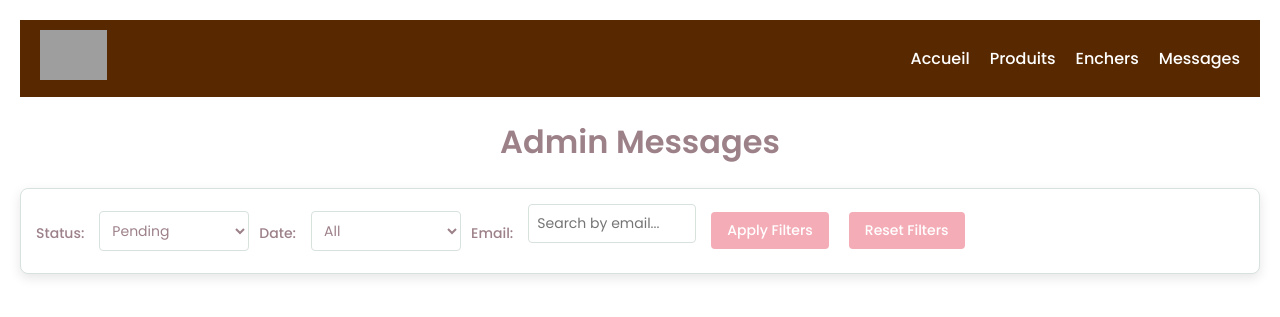
After one commit to sarahmoussaoui/E-commerce, a Flask app: page /admin/messages in a window 1280 px wide. The commit adds this page. Shown: the top 317 px of the page. Run offline with Flask 3, Linux system fonts and the light colour scheme; data comes from the database, SQL or seed files in the repository; both versions use the stored data as it was after the commit; grey boxes are pictures that could not be loaded.

Commit message:
🎉 Admin can now repspond to user messages

```diff
--- a/Application Flask/__init__.py
+++ b/Application Flask/__init__.py
@@ -88,7 +88,8 @@ def init_db():
             objet TEXT NOT NULL,
             message TEXT NOT NULL,
             date TEXT NOT NULL,
-            is_treated INTEGER DEFAULT 0
+            is_treated INTEGER DEFAULT 0,
+            admin_response TEXT
         )
         """
     )
--- a/Application Flask/app.py
+++ b/Application Flask/app.py
@@ -572,7 +572,129 @@ def contact():
     return render_template("contact_us.html")
 
 
-# Initialize Database
+@app.route("/get_messages", methods=["GET"])
+def get_messages():
+    user_id = session.get("_user_id")
+    if not user_id:
+        return jsonify({"error": "User not logged in"}), 401
+
+    # Fetch messages from the database
+    conn = get_db()
+    cursor = conn.cursor()
+    cursor.execute(
+        """
+        SELECT messages.id, messages.objet, messages.message, messages.date, users.FirstName, users.LastName
+        FROM messages
+        JOIN users ON messages.user_id = users.id
+        WHERE messages.user_id = ?
+        ORDER BY messages.date DESC
+        """,
+        (user_id,),
+    )
+    messages = cursor.fetchall()
+    conn.close()
+
+    # Convert the result to a list of dictionaries
+    messages_list = [
+        {
+            "id": msg[0],
+            "objet": msg[1],
+            "message": msg[2],
+            "date": msg[3],
+            "user_name": f"{msg[4]} {msg[5]}",  # Combine first and last name
+        }
+        for msg in messages
+    ]
+
+    return jsonify(messages_list)
+
+
+@app.route("/admin/reply", methods=["POST"])
+def admin_reply():
+    message_id = request.form.get("message_id")
+    admin_response = request.form.get("response")
+
+    # Update the database: mark as treated and store the response
+    conn = get_db()
+    conn.execute(
+        """
+        UPDATE messages
+        SET is_treated = 1, admin_response = ?
+        WHERE id = ?
+        """,
+        (admin_response, message_id),
+    )
+    conn.commit()
+    conn.close()
+
+    # Optionally, send an email to the user with the response
+    # (You can use Flask-Mail or another email library for this)
+
+    return jsonify({"success": True, "message": "Reply sent successfully!"})
+
+
+@app.route("/admin/messages", methods=["GET"])
+def admin_messages():
+    # Get filter parameters from the request
+    status_filter = request.args.get("status", "pending")  # Default: pending
+    date_filter = request.args.get("date", "")  # Default: all dates
+    email_filter = request.args.get("email", "")  # Default: all emails
+
+    # Build the SQL query based on filters
+    query = """
+        SELECT messages.id, messages.objet, messages.message, messages.date, messages.is_treated, messages.admin_response, users.FirstName, users.LastName, users.Email
+        FROM messages
+        JOIN users ON messages.user_id = users.id
+        WHERE 1=1
+    """
+    params = []
+
+    # Status filter
+    if status_filter == "pending":
+        query += " AND messages.is_treated = 0"
+    elif status_filter == "treated":
+        query += " AND messages.is_treated = 1"
+
+    # Date filter
+    if date_filter == "last_day":
+        query += " AND messages.date >= datetime('now', '-1 day')"
+    elif date_filter == "last_week":
+        query += " AND messages.date >= datetime('now', '-7 days')"
+    elif date_filter == "last_month":
+        query += " AND messages.date >= datetime('now', '-1 month')"
+
+    # Email filter
+    if email_filter:
+        query += " AND users.Email LIKE ?"
+        params.append(f"%{email_filter}%")
+
+    # Order by date (newest first)
+    query += " ORDER BY messages.date DESC"
+
+    # Fetch messages from the database
+    conn = get_db()
+    cursor = conn.cursor()
+    cursor.execute(query, params)
+    messages = cursor.fetchall()
+    conn.close()
+
+    # Convert the result to a list of dictionaries
+    messages_list = [
+        {
+            "id": msg[0],
+            "objet": msg[1],
+            "message": msg[2],
+            "date": msg[3],
+            "is_treated": msg[4],
+            "admin_response": msg[5],
+            "user_name": f"{msg[6]} {msg[7]}",  # Combine first and last name
+            "user_email": msg[8],  # User email
+        }
+        for msg in messages
+    ]
+
+    return render_template("admin_messages.html", messages=messages_list)
+
 
 # add_sample_products()
 
--- a/Application Flask/static/styles.css
+++ b/Application Flask/static/styles.css
@@ -775,19 +775,157 @@ blockquote em {
     z-index: 1000; /* Ensure it appears above other content */
 }
 
-/* Optional: Add a close button for better UX */
-.success-message .close-btn {
-    position: absolute;
-    top: 10px;
-    right: 10px;
-    background: none;
-    border: none;
-    color: #9D8189; /* Dark muted pink */
-    font-size: 18px;
-    cursor: pointer;
-    transition: color 0.3s ease;
+/* Message List Styles */
+#messages-container {
+    margin-top: 20px;
+    display: grid;
+    grid-template-columns: repeat(auto-fill, minmax(250px, 1fr)); /* Responsive grid */
+    gap: 15px; /* Space between message items */
+    padding: 10px;
 }
 
-.success-message .close-btn:hover {
-    color: #F4ACB7; /* Soft pink on hover */
+.message-item {
+    background-color: #FFFFFF; /* White background */
+    border: 1px solid #D8E2DC; /* Soft green border */
+    border-radius: 8px; /* Slightly rounded corners */
+    padding: 12px;
+    cursor: pointer;
+    transition: all 0.3s ease;
 }
+
+.message-item:hover {
+    box-shadow: 0 4px 12px rgba(0, 0, 0, 0.1); /* Subtle shadow on hover */
+    transform: translateY(-2px); /* Slight lift effect */
+}
+
+.message-item strong {
+    color: #9D8189; /* Dark muted pink for the subject */
+    font-size: 14px;
+    display: block; /* Ensure the subject is on its own line */
+}
+
+.message-date {
+    color: #9D8189; /* Dark muted pink for the date */
+    font-size: 12px;
+    opacity: 0.8; /* Slightly faded for a subtle look */
+    margin-top: 4px; /* Small space between subject and date */
+}
+
+.message-text {
+    margin-top: 10px;
+    color: #9D8189; /* Dark muted pink for the message text */
+    font-size: 13px;
+    display: none; /* Hidden by default */
+    padding: 8px;
+    background-color: #F8F8F8; /* Light gray background for the message text */
+    border-radius: 4px; /* Rounded corners for the text box */
+}
+
+
+/* Filter Section Styles */
+/* Filter Section Styles */
+.filters {
+    margin-bottom: 20px;
+    display: flex;
+    align-items: center;
+    gap: 10px; /* Space between filter elements */
+    background-color: #FFFFFF;
+    padding: 15px;
+    border: 1px solid #D8E2DC;
+    border-radius: 8px;
+    box-shadow: 0 4px 12px rgba(0, 0, 0, 0.1);
+}
+
+.filters label {
+    font-size: 14px;
+    color: #9D8189;
+    margin-right: 5px;
+}
+
+.filters select, .filters input {
+    padding: 8px;
+    border: 1px solid #D8E2DC;
+    border-radius: 4px;
+    font-family: 'Poppins', sans-serif;
+    font-size: 14px;
+    color: #9D8189;
+    background-color: #FFFFFF;
+    transition: border-color 0.3s ease;
+    width: 150px; /* Fixed width for consistency */
+}
+
+.filters select:focus, .filters input:focus {
+    border-color: #F4ACB7;
+    outline: none;
+}
+
+.filters button {
+    padding: 8px 16px;
+    background-color: #F4ACB7;
+    color: #FFFFFF;
+    border: none;
+    border-radius: 4px;
+    cursor: pointer;
+    font-family: 'Poppins', sans-serif;
+    font-size: 14px;
+    transition: background-color 0.3s ease;
+}
+
+.filters button:hover {
+    background-color: #FFCAD4;
+}
+
+
+.message-item {
+    background-color: #FFFFFF;
+    border: 1px solid #D8E2DC;
+    border-radius: 8px;
+    padding: 15px;
+    box-shadow: 0 4px 12px rgba(0, 0, 0, 0.1);
+}
+
+.message-item strong {
+    color: #9D8189;
+    font-size: 16px;
+}
+
+.message-item p {
+    color: #9D8189;
+    font-size: 14px;
+    margin: 10px 0;
+}
+
+.message-item .date {
+    color: #9D8189;
+    font-size: 12px;
+    opacity: 0.8;
+}
+
+.reply-form {
+    margin-top: 10px;
+}
+
+.reply-form textarea {
+    width: 100%;
+    padding: 10px;
+    border: 1px solid #D8E2DC;
+    border-radius: 4px;
+    font-family: 'Poppins', sans-serif;
+    font-size: 14px;
+    resize: vertical;
+}
+
+.reply-form button {
+    margin-top: 10px;
+    padding: 8px 16px;
+    background-color: #F4ACB7;
+    color: #FFFFFF;
+    border: none;
+    border-radius: 4px;
+    cursor: pointer;
+    transition: background-color 0.3s ease;
+}
+
+.reply-form button:hover {
+    background-color: #FFCAD4;
+}
--- /dev/null
+++ b/Application Flask/templates/admin_messages.html
@@ -0,0 +1,140 @@
+<!DOCTYPE html>
+<html lang="en">
+<head>
+    <meta charset="UTF-8">
+    <meta name="viewport" content="width=device-width, initial-scale=1.0">
+    <title>Admin Messages</title>
+    <link rel="stylesheet" href="{{ url_for('static', filename='styles.css') }}" />
+    <link href="https://fonts.googleapis.com/css2?family=Poppins:wght@400;500;600&display=swap" rel="stylesheet">
+
+</head>
+<body>
+    <nav class="navbar">
+        <div class="logo">
+            <img src="{{ url_for('static', filename='logo.png') }}" alt="Logo" />
+        </div>
+        <ul class="nav-links">
+            <li><a href="">Accueil</a></li>
+            <li><a href="{{ url_for('index_admin') }}">Produits</a></li>
+            <li><a href="">Enchers</a></li>
+            <li><a href="{{ url_for('admin_messages') }}">Messages</a></li>
+        </ul>
+    </nav>
+    <h1>Admin Messages</h1>
+
+
+
+        <div class="filters">
+            <label for="filter-status">Status:</label>
+            <select id="filter-status">
+                <option value="pending">Pending</option>
+                <option value="treated">Treated</option>
+                <option value="all">All</option>
+            </select>
+
+            <label for="filter-date">Date:</label>
+            <select id="filter-date">
+                <option value="">All</option>
+                <option value="last_day">Last Day</option>
+                <option value="last_week">Last Week</option>
+                <option value="last_month">Last Month</option>
+            </select>
+
+            <label for="filter-email">Email:</label>
+            <input type="text" id="filter-email" placeholder="Search by email...">
+
+            <button id="apply-filters">Apply Filters</button>
+            <button id="reset-filters">Reset Filters</button>
+
+        </div>
+
+
+
+    <div class="messages-container">
+        {% for msg in messages %}
+        <div class="message-item">
+            <strong>{{ msg.objet }}</strong>
+            <p>{{ msg.message }}</p>
+            <div class="date">{{ msg.date }}</div>
+            <div class="user-info">From: {{ msg.user_name }} ({{ msg.user_email }})</div>
+            <div class="status">Status: {{ "Treated" if msg.is_treated else "Pending" }}</div>
+
+            <!-- Reply Form (only for pending messages) -->
+            {% if not msg.is_treated %}
+            <form class="reply-form" onsubmit="sendReply(event, {{ msg.id }})">
+                <textarea name="response" placeholder="Your response..." required></textarea>
+                <button type="submit">Send Reply</button>
+            </form>
+            {% elif msg.admin_response %}
+            <div class="admin-response">
+                <strong>Admin Response:</strong>
+                <p>{{ msg.admin_response }}</p>
+            </div>
+            {% endif %}
+        </div>
+        {% endfor %}
+    </div>
+
+    <!-- Success Message -->
+    <div id="success-message" class="success-message">
+        Reply sent successfully!
+    </div>
+
+    <script>
+        // Function to send a reply
+        function sendReply(event, messageId) {
+            event.preventDefault(); // Prevent form submission
+
+            const form = event.target;
+            const response = form.querySelector("textarea").value;
+
+            // Send the reply to the server
+            fetch("/admin/reply", {
+                method: "POST",
+                headers: {
+                    "Content-Type": "application/x-www-form-urlencoded",
+                },
+                body: `message_id=${messageId}&response=${encodeURIComponent(response)}`,
+            })
+            .then(response => response.json())
+            .then(data => {
+                if (data.success) {
+                    // Show the success message
+                    const successMessage = document.getElementById("success-message");
+                    successMessage.style.display = "block";
+
+                    // Hide the message after 3 seconds
+                    setTimeout(() => {
+                        successMessage.style.display = "none";
+                    }, 3000);
+
+                    // Reload the page to update the message status
+                    setTimeout(() => {
+                        location.reload();
+                    }, 1000);
+                }
+            })
+            .catch(error => {
+                console.error("Error:", error);
+            });
+        }
+
+        // Function to apply filters
+        document.getElementById("apply-filters").addEventListener("click", () => {
+            const status = document.getElementById("filter-status").value;
+            const date = document.getElementById("filter-date").value;
+            const email = document.getElementById("filter-email").value;
+
+            // Redirect to the filtered page
+            window.location.href = `/admin/messages?status=${status}&date=${date}&email=${email}`;
+        });
+        // Function to reset filters
+document.getElementById("reset-filters").addEventListener("click", () => {
+    document.getElementById("filter-status").value = "pending";
+    document.getElementById("filter-date").value = "";
+    document.getElementById("filter-email").value = "";
+    window.location.href = "/admin/messages"; // Reload the page with default filters
+});
+    </script>
+</body>
+</html>
```
Also changed, not shown: Application Flask/templates/contact_us.html (+47 -1 lines), Application Flask/templates/home_admin.html (+11 -0 lines), Application Flask/database.db.
